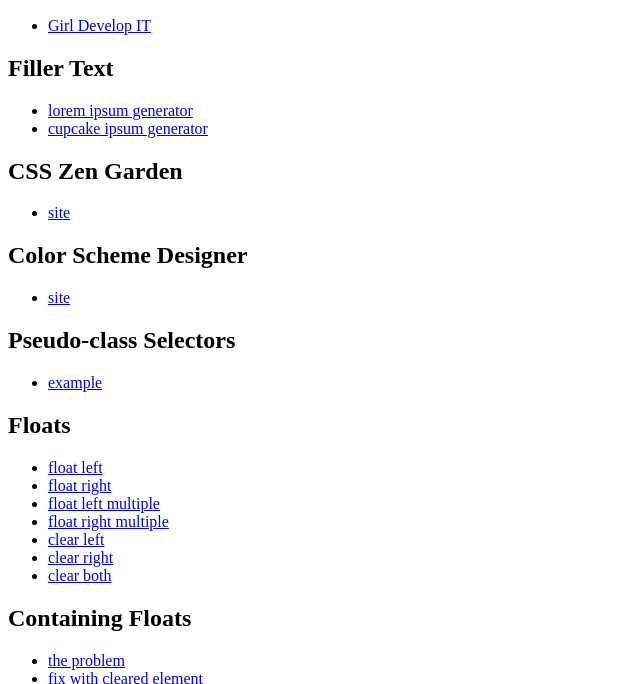
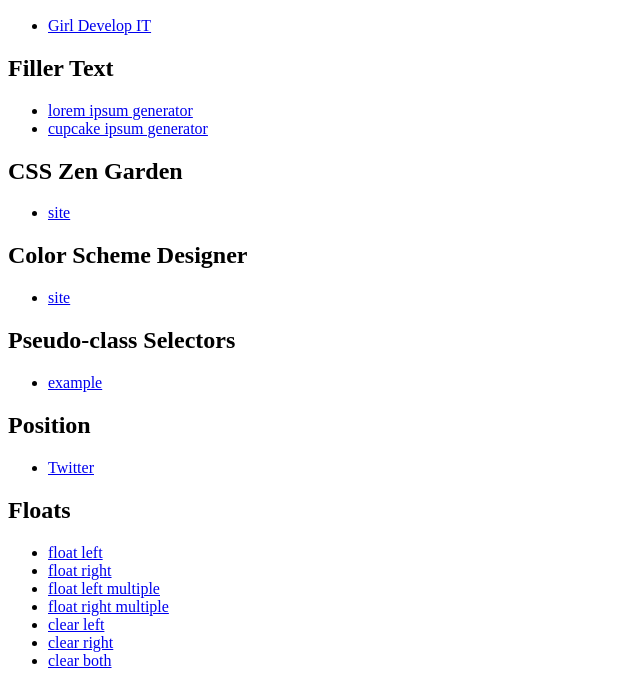
Before and after one commit to gdipgh/html-and-css-for-beginners, a plain HTML site: page examples/index.html in a window 1280 px wide. Shown: the part 110-794 px from the top of the page, without its empty margins (0-640 px from the left). Drawn offline with Linux system fonts and the light colour scheme.

Commit message:
Add twitter as position example

```diff
--- a/examples/index.html
+++ b/examples/index.html
@@ -45,6 +45,14 @@
       <ul>
         <li>
           <a href="pseudo-class-selectors/example.html">example</a>
+        </li>
+      </ul>
+    </section>
+    <section>
+      <h1>Position</h1>
+      <ul>
+        <li>
+          <a href="http://www.twitter.com">Twitter</a>
         </li>
       </ul>
     </section>
```
